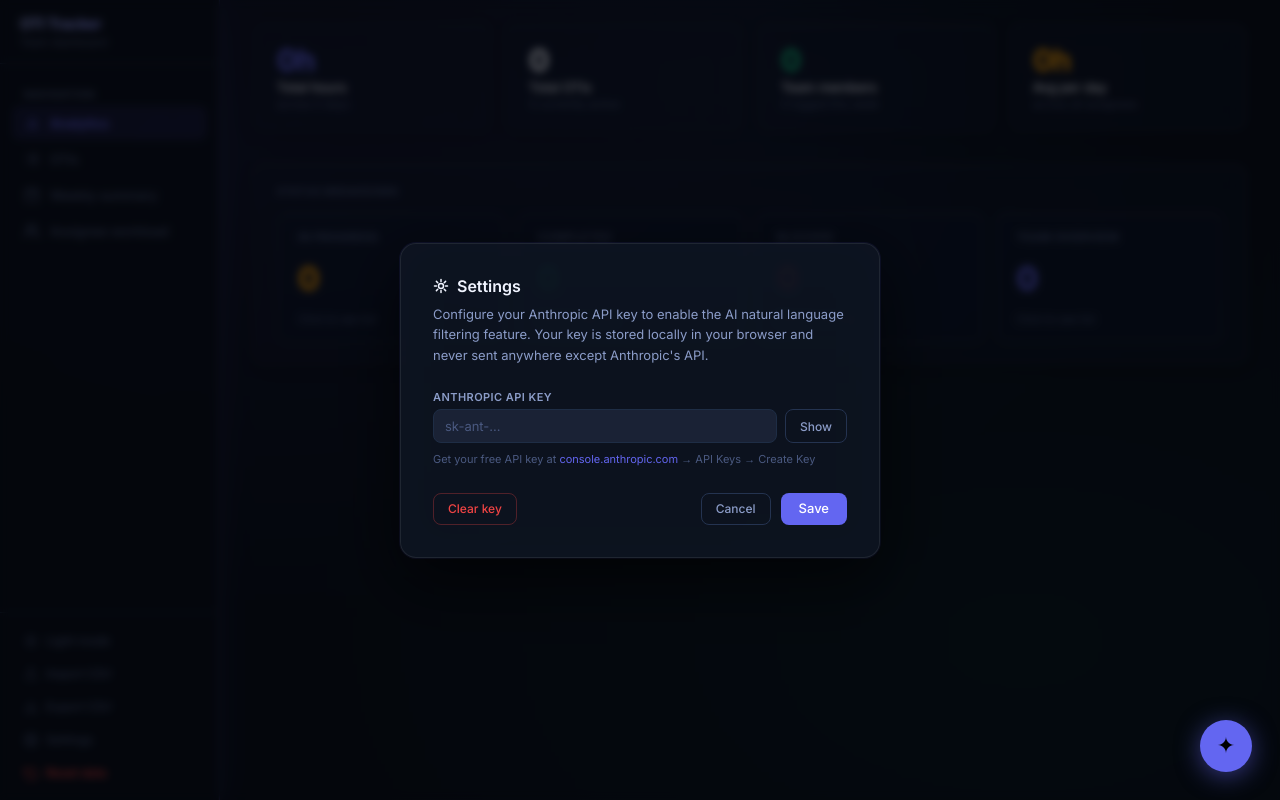
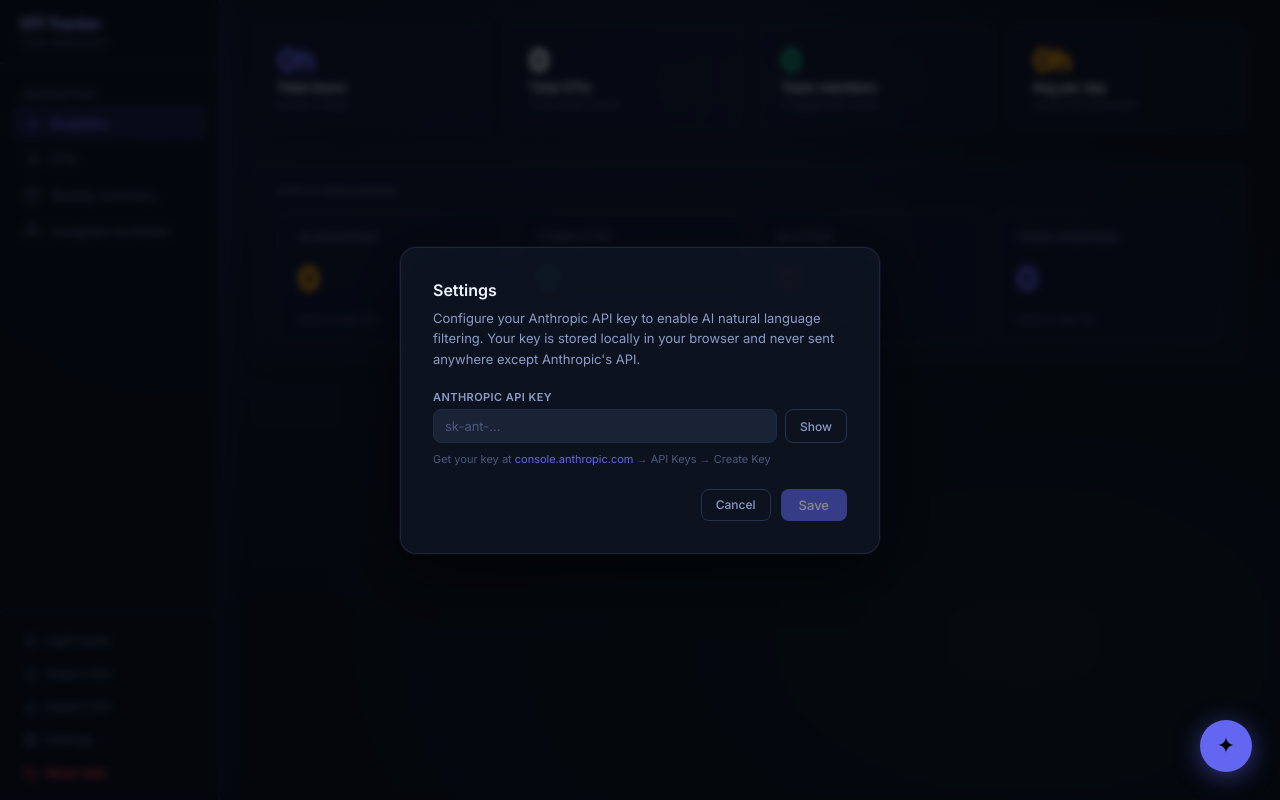
Before and after one commit to sreya-kambhatla/OTI-Tracker-AI, a React (Vite) app: page / in a window 1280 px wide. Both pictures are taken after a click on the button "Settings". Built offline with nearby package versions, Linux system fonts and the light colour scheme.

Commit message:
Update SettingsModal.jsx

```diff
--- a/src/components/SettingsModal.jsx
+++ b/src/components/SettingsModal.jsx
@@ -1,38 +1,55 @@
 import React from 'react';
-import { SettingsIcon } from './Icons';
 
 function SettingsModal({ onClose }) {
-  const [key,     setKey]     = React.useState(() => localStorage.getItem("oti-ai-key") || "");
-  const [saved,   setSaved]   = React.useState(false);
+  const hasKey = !!localStorage.getItem("oti-ai-key");
+  const [key,   setKey]   = React.useState("");
+  const [saved, setSaved] = React.useState(false);
   const [visible, setVisible] = React.useState(false);
+  const [removing, setRemoving] = React.useState(false);
 
   function handleSave() {
     if (key.trim()) {
       localStorage.setItem("oti-ai-key", key.trim());
-    } else {
-      localStorage.removeItem("oti-ai-key");
     }
     setSaved(true);
     setTimeout(() => { setSaved(false); onClose(); }, 1000);
   }
 
-  function handleClear() {
+  function handleRemove() {
+    localStorage.removeItem("oti-ai-key");
     setKey("");
-    localStorage.removeItem("oti-ai-key");
+    setRemoving(true);
+    setTimeout(() => { setRemoving(false); onClose(); }, 1000);
   }
 
   return (
     <div className="modal-overlay" onClick={onClose}>
-      <div className="modal" style={{ width:480 }} onClick={e => e.stopPropagation()}>
-        <h3 style={{ marginBottom:8, display:"flex", alignItems:"center", gap:8 }}>
-          <SettingsIcon size={16} /> Settings
-        </h3>
-        <p style={{ marginBottom:24 }}>
-          Configure your Anthropic API key to enable the AI natural language filtering feature.
+      <div className="modal" style={{ width: 480 }} onClick={e => e.stopPropagation()}>
+        <h3 style={{ marginBottom: 8 }}>Settings</h3>
+        <p style={{ marginBottom: 20 }}>
+          Configure your Anthropic API key to enable AI natural language filtering.
           Your key is stored locally in your browser and never sent anywhere except Anthropic's API.
         </p>
 
-        <label className="form-label">Anthropic API Key</label>
+        {hasKey && !removing && (
+          <div style={{ display:"flex", alignItems:"center", justifyContent:"space-between", background:"var(--green-bg)", border:"1px solid rgba(16,185,129,0.25)", borderRadius:8, padding:"10px 14px", marginBottom:16 }}>
+            <div style={{ display:"flex", alignItems:"center", gap:8 }}>
+              <span style={{ color:"var(--green)", fontSize:13 }}>✓</span>
+              <span style={{ fontSize:13, color:"var(--green)", fontWeight:500 }}>API key saved</span>
+            </div>
+            <button className="btn-danger" style={{ fontSize:11, padding:"4px 10px" }} onClick={handleRemove}>
+              Remove
+            </button>
+          </div>
+        )}
+
+        {removing && (
+          <div style={{ fontSize:13, color:"var(--red)", marginBottom:16 }}>
+            Key removed.
+          </div>
+        )}
+
+        <label className="form-label">{hasKey ? "Replace key" : "Anthropic API Key"}</label>
         <div style={{ display:"flex", gap:8, marginBottom:8 }}>
           <input
             type={visible ? "text" : "password"}
@@ -50,8 +67,8 @@ function SettingsModal({ onClose }) {
           </button>
         </div>
 
-        <p style={{ fontSize:11, color:"var(--text3)", marginBottom:24 }}>
-          Get your free API key at{" "}
+        <p style={{ fontSize:11, color:"var(--text3)", marginBottom:20 }}>
+          Get your key at{" "}
           <span style={{ color:"var(--indigo)" }}>console.anthropic.com</span>
           {" "}→ API Keys → Create Key
         </p>
@@ -62,12 +79,11 @@ function SettingsModal({ onClose }) {
           </div>
         )}
 
-        <div style={{ display:"flex", gap:10, justifyContent:"space-between" }}>
-          <button className="btn-danger" onClick={handleClear}>Clear key</button>
-          <div style={{ display:"flex", gap:10 }}>
-            <button className="btn-ghost" onClick={onClose}>Cancel</button>
-            <button className="btn" onClick={handleSave}>Save</button>
-          </div>
+        <div style={{ display:"flex", gap:10, justifyContent:"flex-end" }}>
+          <button className="btn-ghost" onClick={onClose}>Cancel</button>
+          <button className="btn" onClick={handleSave} disabled={!key.trim()} style={{ opacity: key.trim() ? 1 : 0.5 }}>
+            Save
+          </button>
         </div>
       </div>
     </div>
```
